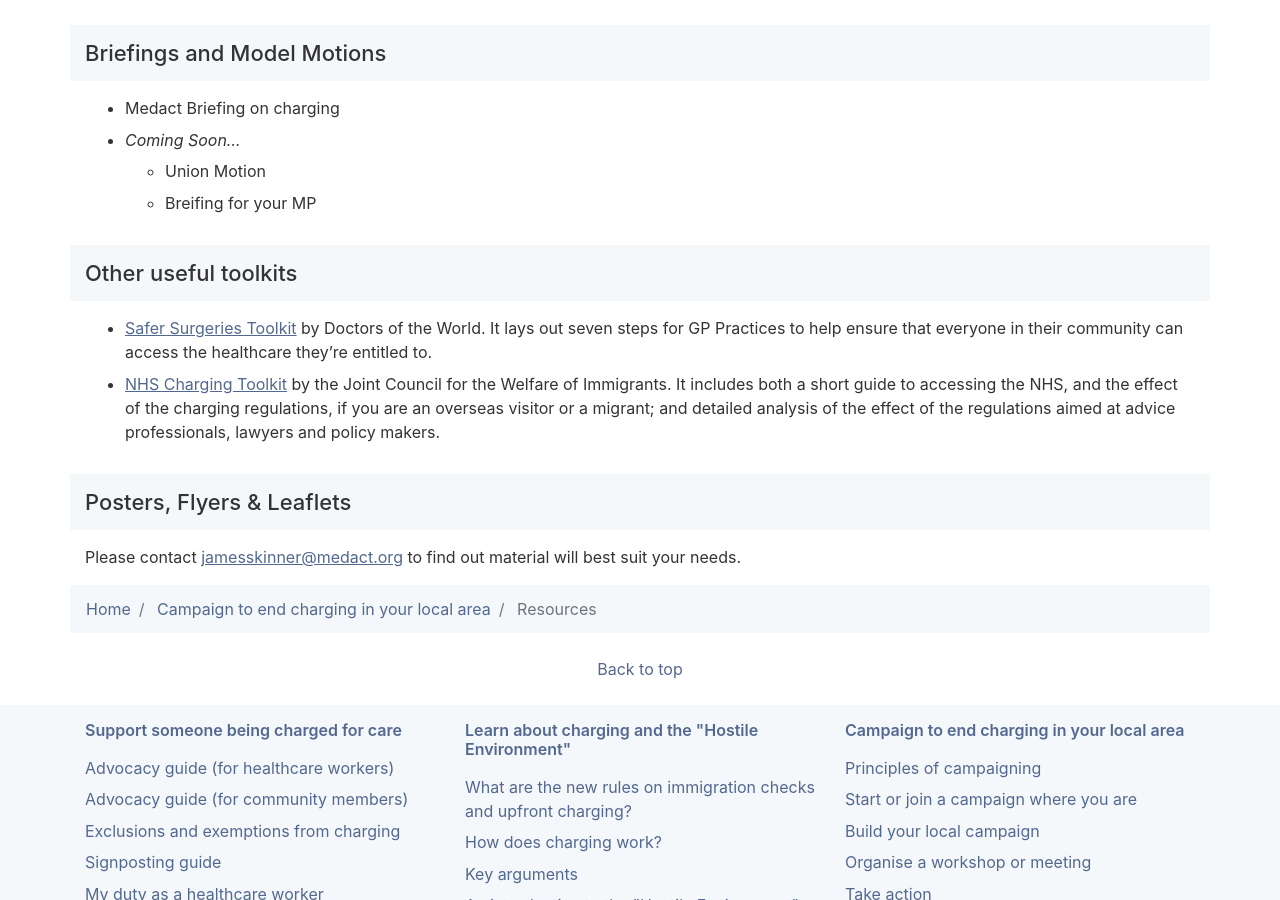
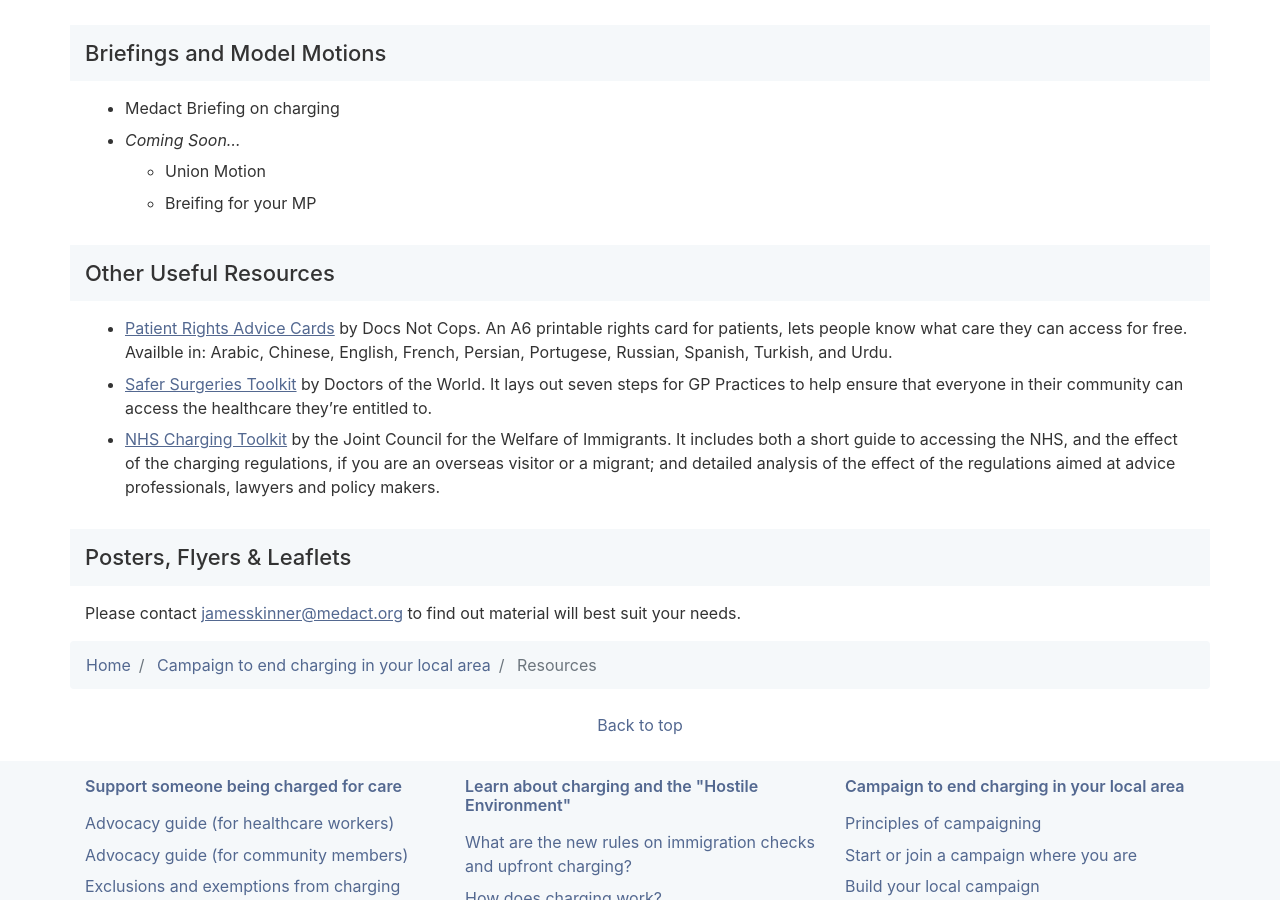
Before and after one commit to patientsnotpassports/patientsnotpassports.github.io, a Jekyll site: the page built from campaign/resources.md, in a window 1280 px wide and 900 px high, scrolled down 637 px. Built offline with Jekyll 4.4.1, drawn with Linux system fonts in a browser that asks for light colours.

Commit message:
Update resources.md

```diff
--- a/campaign/resources.md
+++ b/campaign/resources.md
@@ -20,8 +20,9 @@ If you need any rescource that you cant see here just email <a href="mailto:jame
   * Union Motion
   * Breifing for your MP
 
-### Other useful toolkits
+### Other Useful Resources
 
+* <a href="https://drive.google.com/open?id=1lZBdsX-jQkFiJdRltvI-Sr-BdZuYQFQH">Patient Rights Advice Cards</a> by Docs Not Cops. An A6 printable rights card for patients, lets people know what care they can access for free. Availble in: Arabic, Chinese, English, French, Persian, Portugese, Russian, Spanish, Turkish, and Urdu.
 * <a href="https://www.doctorsoftheworld.org.uk/what-we-stand-for/supporting-medics/safe-surgeries-initiative/safe-surgeries-toolkit">Safer Surgeries Toolkit</a> by Doctors of the World. It lays out seven steps for GP Practices to help ensure that everyone in their community can access the healthcare they’re entitled to.
 * <a href="https://www.jcwi.org.uk/nhs-charging-toolkits"> NHS Charging Toolkit</a> by the Joint Council for the Welfare of Immigrants. It includes both a short guide to accessing the NHS, and the effect of the charging regulations, if you are an overseas visitor or a migrant; and detailed analysis of the effect of the regulations aimed at advice professionals, lawyers and policy makers.
 
```
